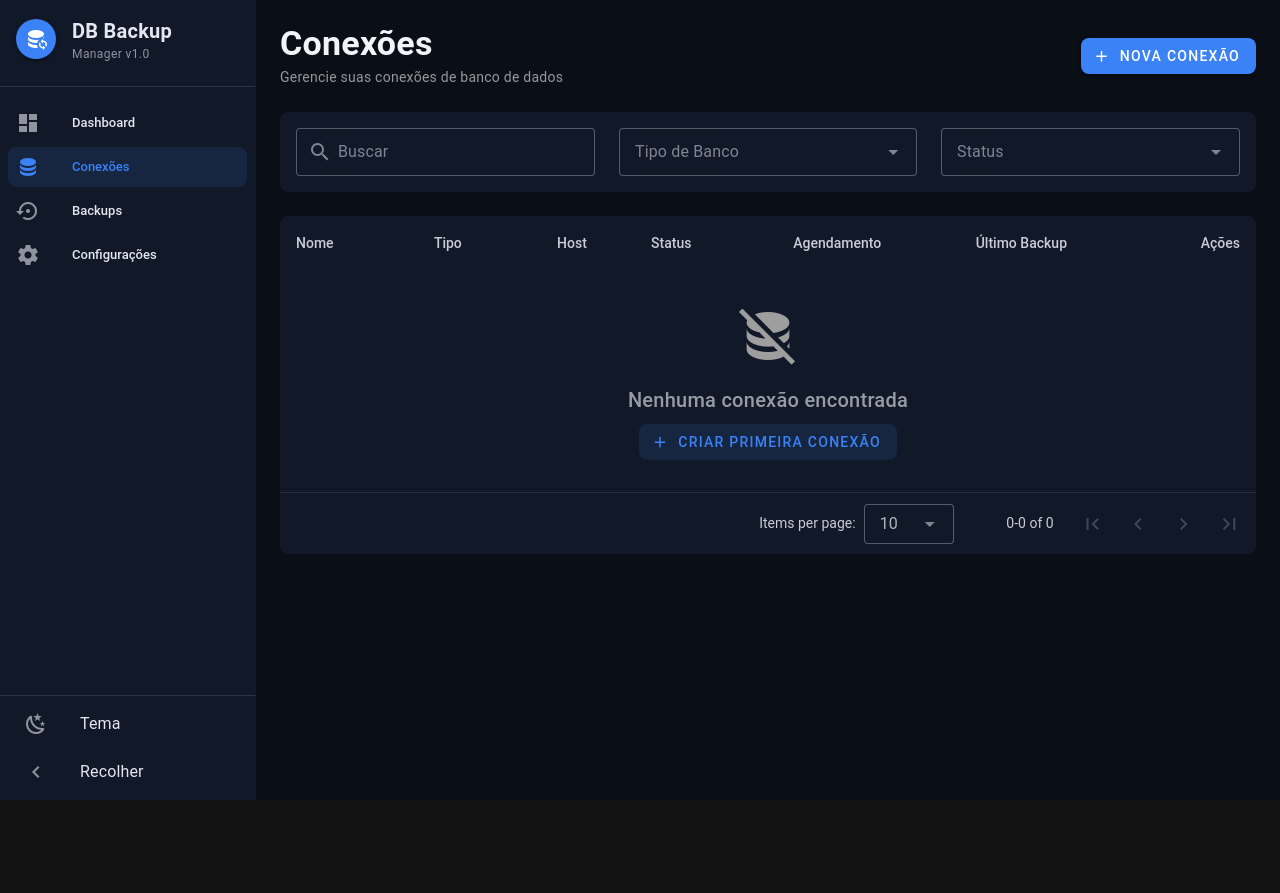
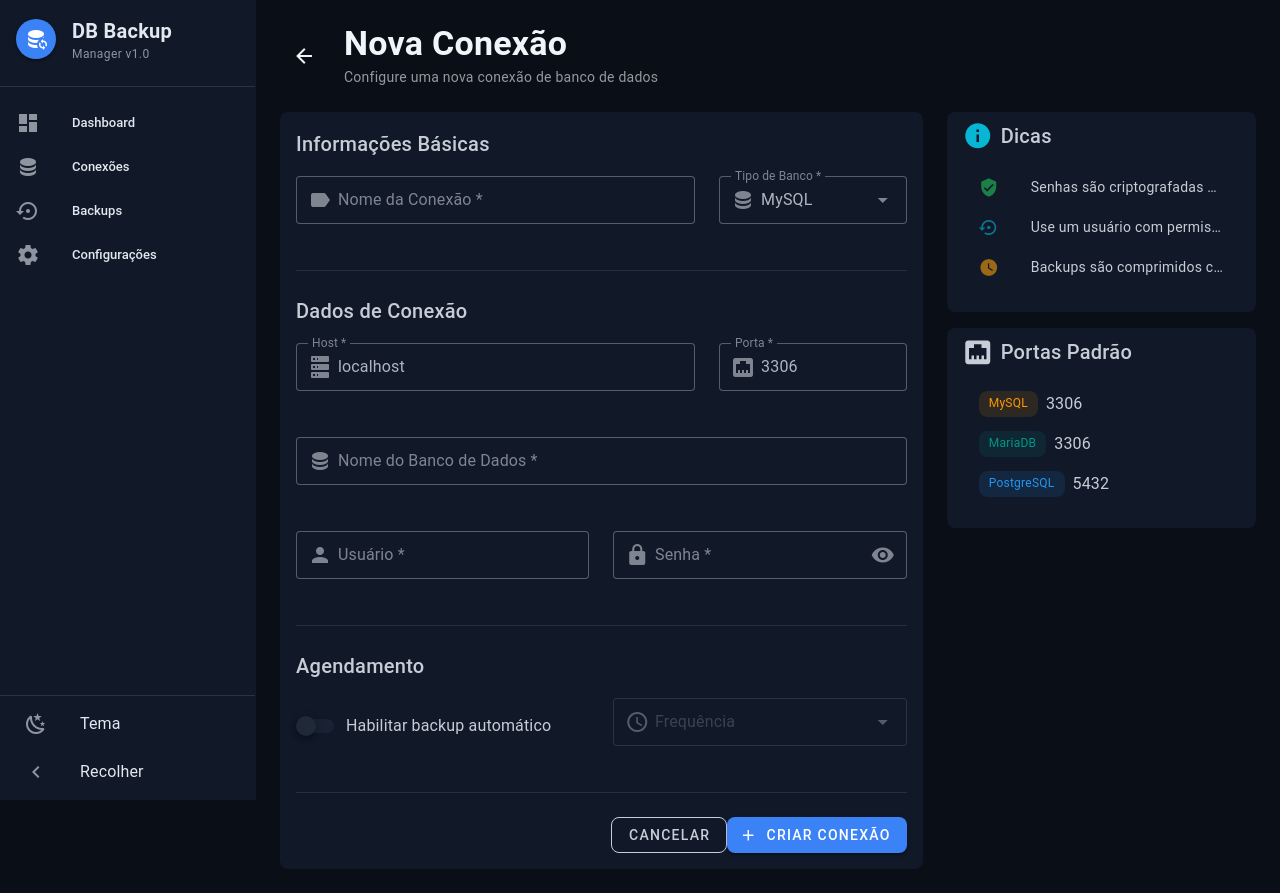
Before and after one commit to maxupunk/backup_multi-db, a Vue app in the folder frontend/: page /connections/new in a window 1280 px wide. Before the commit this address led to /connections. Before the commit the page ends 800 px from the top, so only its background shows below. Built offline with nearby package versions, Linux system fonts and the light colour scheme; no server answers; a small style sheet from the web is missing.

Commit message:
feat: Add page for creating and editing database connections.

```diff
--- a/frontend/src/pages/connections/[id].vue
+++ b/frontend/src/pages/connections/[id].vue
@@ -207,12 +207,20 @@ const saving = ref(false)
 const testing = ref(false)
 const loading = ref(false)
 
-const isEditing = computed(() => !!(route.params as { id?: string }).id)
+const isEditing = computed(() => {
+    const params = route.params as { id?: string }
+    const id = params.id
+    return !!id && id !== 'new' && !isNaN(Number(id))
+})
 
 // Helper para obter o ID da conexão de forma segura
 function getConnectionId(): number {
     const params = route.params as { id?: string }
-    return Number(params.id)
+    const id = Number(params.id)
+    if (isNaN(id)) {
+        throw new Error('ID inválido')
+    }
+    return id
 }
 
 const form = reactive({
```
